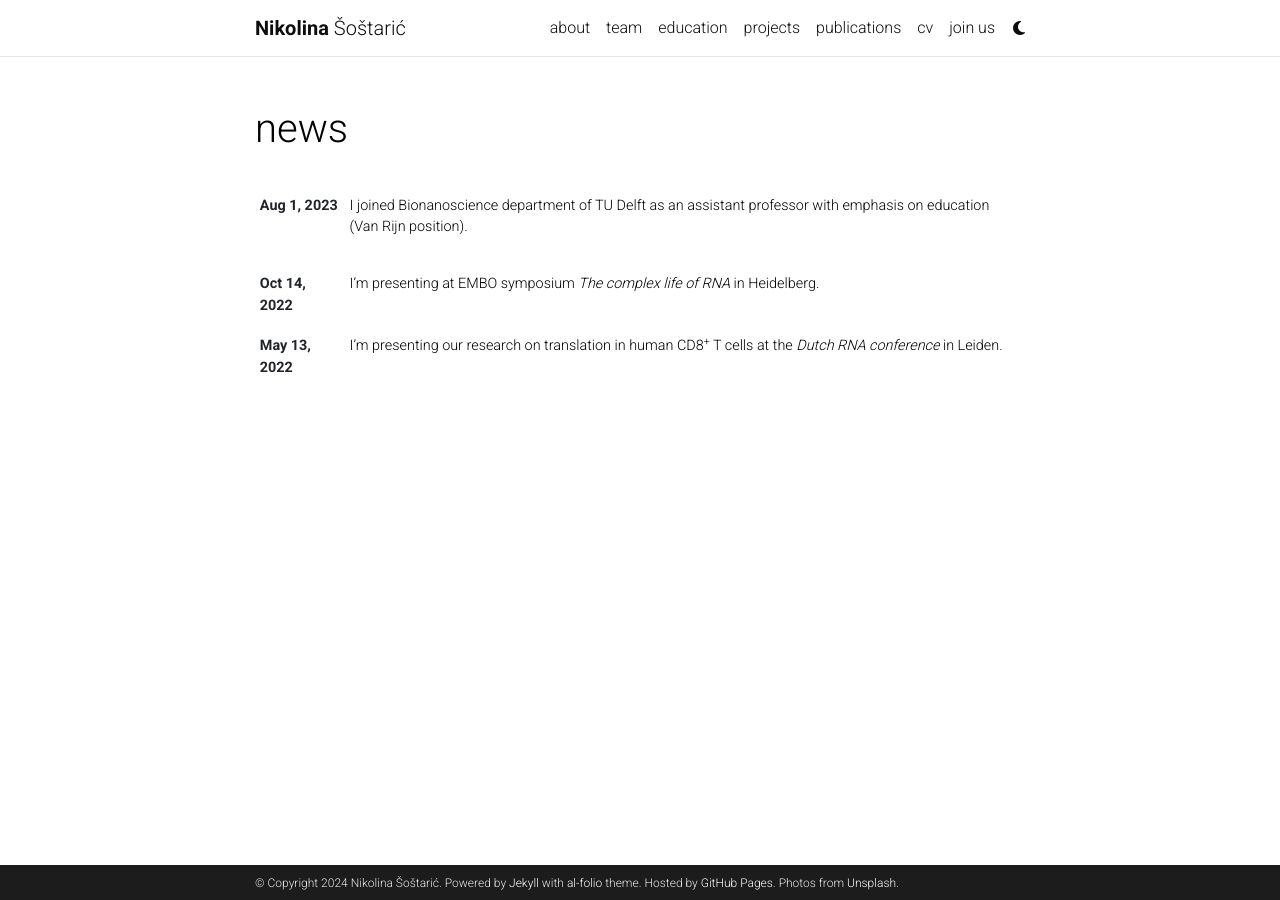
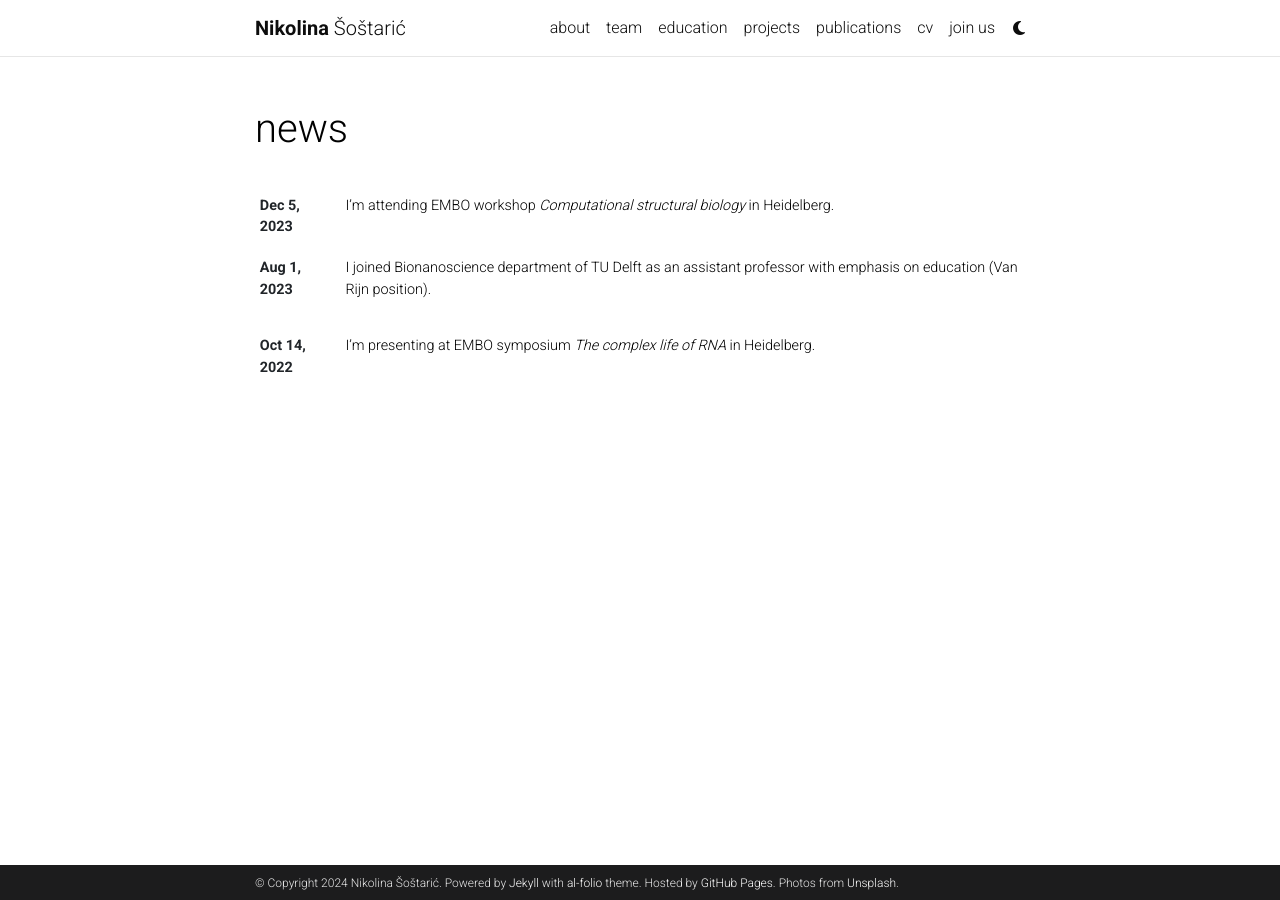
Before and after one commit to nikolinasostaric/nikolinasostaric.github.io, a Jekyll site: the page built from news.html, in a window 1280 px wide. Built offline with Jekyll 4.4.1, drawn with Linux system fonts in a browser that asks for light colours; comment, search, counter and statistics services are not loaded; a style sheet for code colours, icons or effects is not loaded.

```diff
--- a/_data/news.yml
+++ b/_data/news.yml
@@ -1,3 +1,6 @@
+- date: 2023-12-05
+  txt: I'm attending EMBO workshop <i>Computational structural biology</i> in Heidelberg.
+
 - date: 2023-08-01
   txt: I joined Bionanoscience department of TU Delft as an assistant professor with emphasis on education (Van Rijn position).
 
```
Also changed, not shown: _pages/joinus.md (+1 -1 lines), _projects/8_phdPosition.md (+1 -1 lines).
